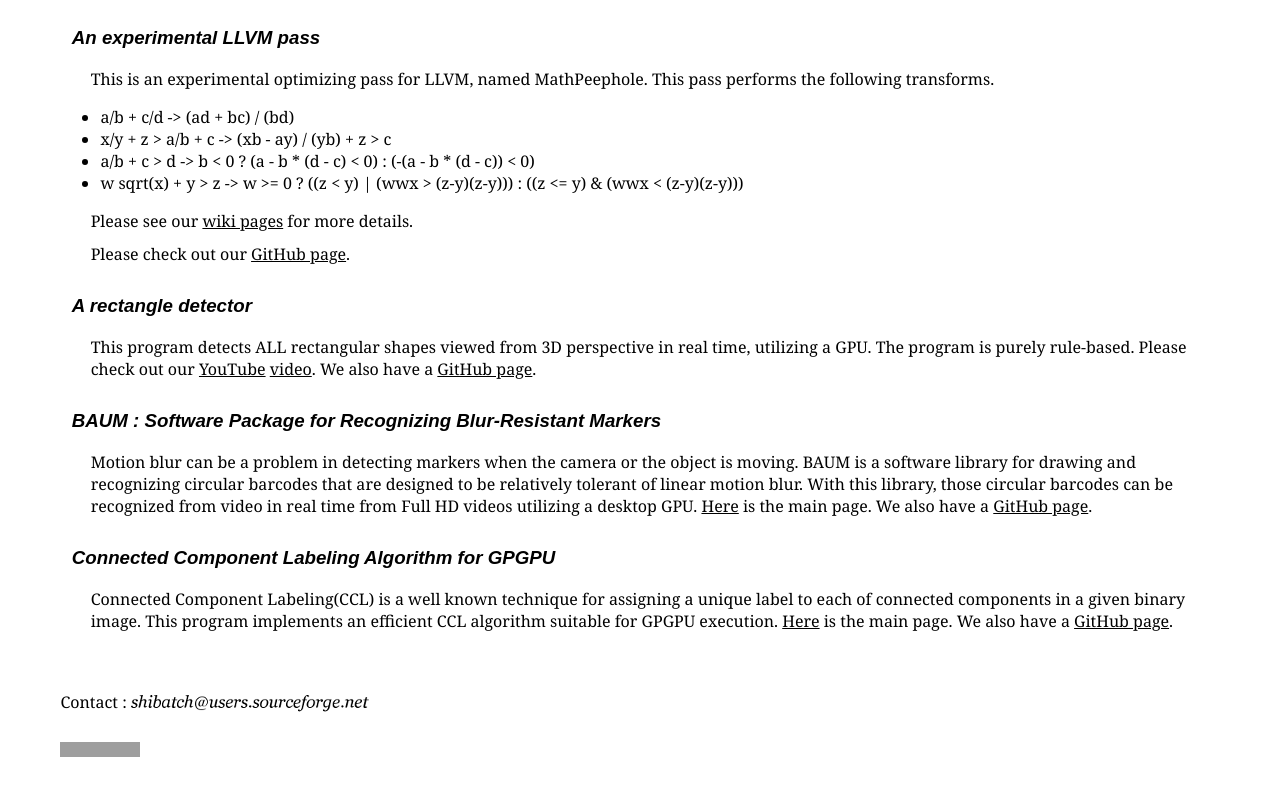
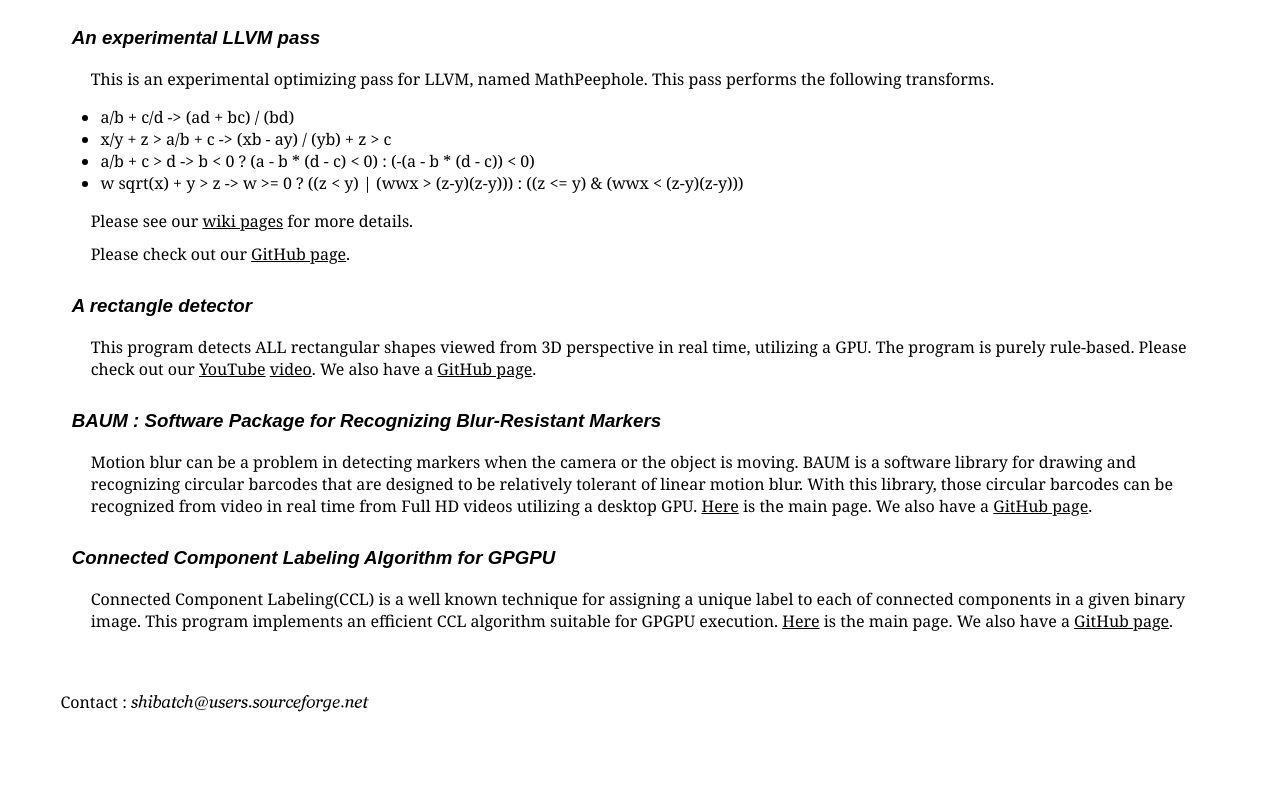
Before and after one commit to shibatch/shibatch.github.io, a plain HTML site: page index.html in a window 1280 px wide. Shown: the part 1846-2642 px from the top of the page. Drawn offline with Linux system fonts and the light colour scheme; grey boxes are pictures that could not be loaded.

Commit message:
Remove sourceforge logo

```diff
--- a/index.html
+++ b/index.html
@@ -231,8 +231,6 @@ main page. We also have a
 
 <br>
 
-<img src="http://sflogo.sourceforge.net/sflogo.php?group_id=42848&amp;type=8" width="80" height="15" alt="Get Shibatch Audio Tools at SourceForge.net. Fast, secure and Free Open Source software downloads" />
-
 <!-- Start of StatCounter Code -->
 <script type="text/javascript">
 var sc_project=5583733;
```
